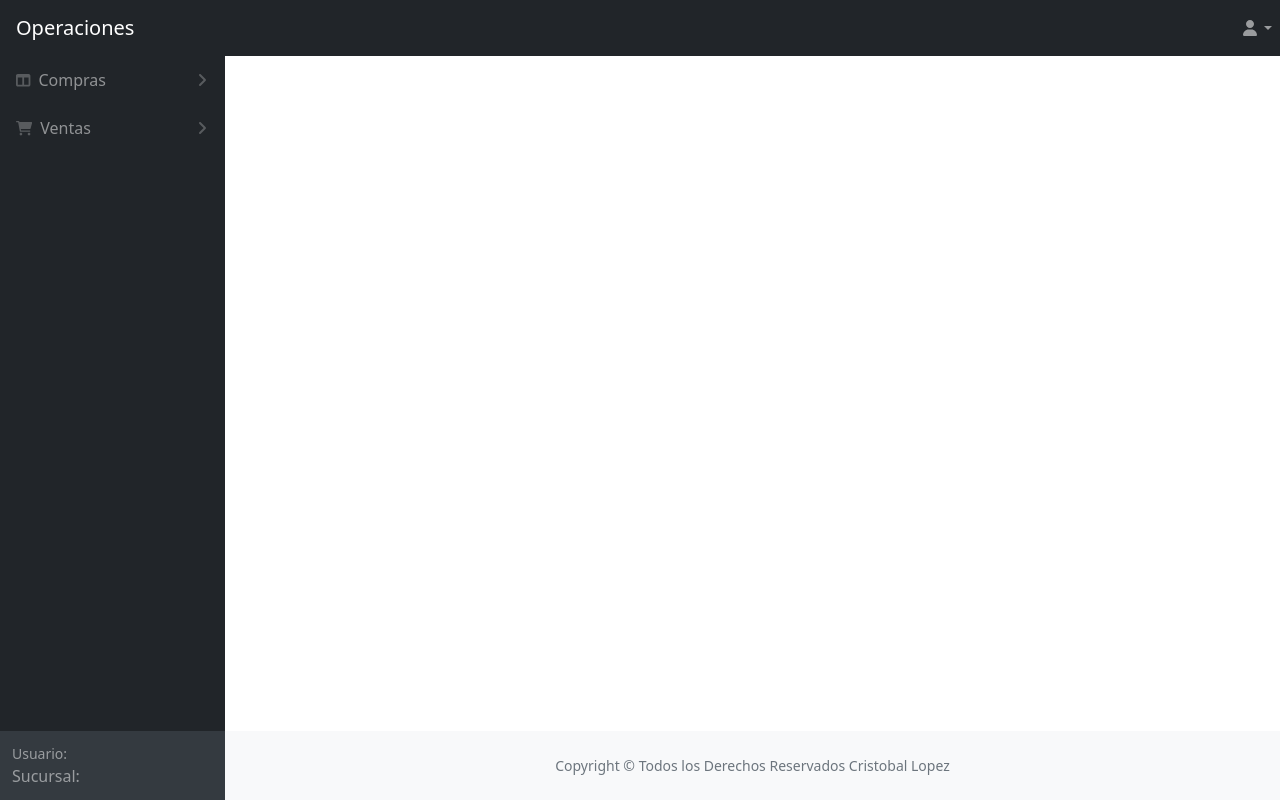
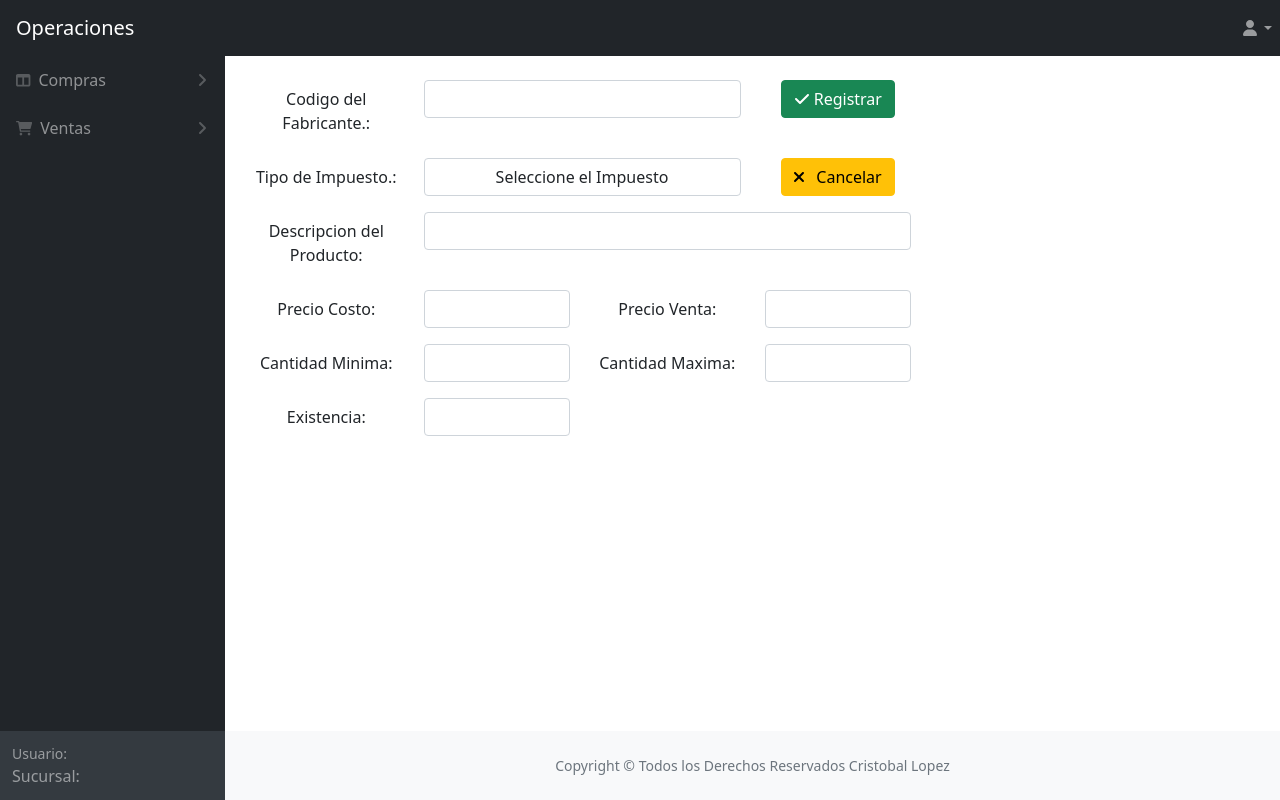
Before and after one commit to CrisMaster780/practicasdjango, a Django app: page /productos/nuevo/ in a window 1280 px wide. Run offline with Django 4.2, Linux system fonts and the light colour scheme; data comes from the database, SQL or seed files in the repository; some libraries are stand-ins or nearby versions.

Commit message:
commit_4

```diff
--- a/productos/views.py
+++ b/productos/views.py
@@ -9,6 +9,15 @@
     })
 
 def nuevo(request):
-    return render(request, 'productos/nuevo.html' , {
+    _impuesto = Impuesto.objects.all()
 
-    })
+    if request.method == 'GET':
+        return render(request, 'productos/nuevo.html' , {
+        'impuestos':_impuesto
+        })
+    else:
+        print(request.POST)
+
+        return render(request, 'productos/nuevo.html' , {
+            'impuestos':_impuesto
+        })
--- a/templates/productos/nuevo.html
+++ b/templates/productos/nuevo.html
@@ -1,5 +1,75 @@
 {% extends 'base/index.html' %}
 {% block content %}
+
+<main class="container mt-2 mb-2 p-2 ">
+    <div class="container text-center">
+        <form method="post">
+            {% csrf_token %}
+            <div class="form-group p-2 row">
+                <label class="col-sm-2 text-center col-form-label">Codigo del Fabricante.:</label>
+                <div class="col-sm-4">
+                    <input type="text" class="form-control text-center" name="codigo_fabricante">
+                </div>
+                <div class="col-sm-2">
+                    <button  class="btn btn-success" type="submit"> <i class="fa-solid fa-check"></i> Registrar </button>
+                </div>
+            </div>
+
+            <div class="form-group  p-2 row">
+                <label class="col-sm-2 text-center col-form-label">Tipo de Impuesto.:</label>
+                <div class="col-sm-4">
+                    <select  class="text-center form-control  col-form-label">
+                        <option  >Seleccione el Impuesto</option>
+                        {% for i in impuestos %}
+                        <option  value="{{i.id}}"  >{{i.descripcion}}</option>
+                        {% endfor %}
+                    </select>
+                </div>
+                <div class="col-sm-2">
+                    <button  class="btn btn-warning" type="submit"> <i class="fa-solid fa-xmark"></i>&nbsp; &nbsp;Cancelar </button>
+                </div>
+            </div>
+
+            <div class="form-group  p-2 row">
+                <label class="col-sm-2 text-center col-form-label">Descripcion del Producto:
+                </label>
+                <div class="col-sm-6">
+                    <input type="text" class="form-control text-center" name="descripcion">
+                </div>
+            </div>
+
+            <div class="form-group  p-2 row">
+                <label class="col-sm-2 col-form-label">Precio Costo: </label>
+                <div class="col-sm-2">
+                    <input type="number" name="precio_costo" class="form-control text-center">
+                </div>
+                <label class="col-sm-2 col-form-label">Precio Venta: </label>
+                <div class="col-sm-2">
+                    <input type="number" name="precio_venta" class="form-control text-center">
+                </div>
+            </div>
+
+
+            <div class="form-group  p-2 row">
+                <label class="col-sm-2 col-form-label">Cantidad Minima: </label>
+                <div class="col-sm-2">
+                    <input type="number" name="cantidad_minima" class="form-control text-center">
+                </div>
+                <label class="col-sm-2 col-form-label">Cantidad Maxima: </label>
+                <div class="col-sm-2">
+                    <input type="number" name="cantidad_maxima" class="form-control text-center">
+                </div>
+            </div>
+
+            <div class="form-group  p-2 row">
+                <label class="col-sm-2 col-form-label">Existencia: </label>
+                <div class="col-sm-2">
+                    <input type="number" name="existencia" class="form-control text-center">
+                </div>
+            </div>
+        </form>
+    </div>
+</main>
 
 
 
```
